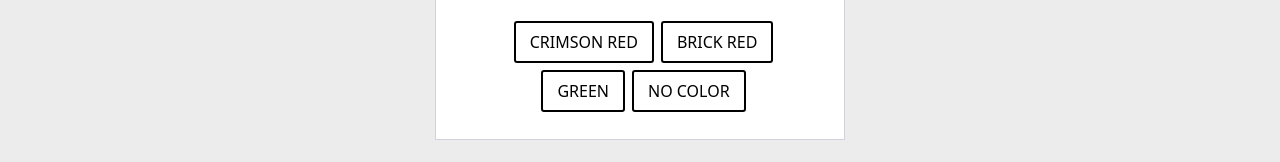
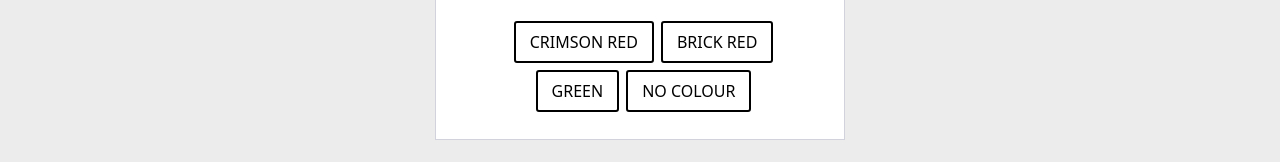
Before and after one commit to Meenakshi-10/GENTUTE-WEBSITE, a React (Create React App) app in the folder frontend/: page /salt_analysis in a window 1280 px wide. Shown: the part 565-727 px from the top of the page. Built offline with nearby package versions, Linux system fonts and the light colour scheme.

Commit message:
salt analysis checkbox changes handled

```diff
--- a/frontend/src/Components/SaltAnalysis.js
+++ b/frontend/src/Components/SaltAnalysis.js
@@ -1,17 +1,35 @@
 import React, { useState } from "react";
 import "./SingleObservation.css"
 import Navigation from "./Navbar";
+import { Button } from "react-bootstrap";
 
 function SaltAnalysis() {
-  const [obs, setobs] = useState({
+  const [obs, setObs] = useState({
     EID: 1,
     IMG: "1",
     OBS: "Dip a rod in conc. HCl then dip it in the salt and expose it to the flame. Observe the color of the flame.",
-    OPTIONS : ["Crimson red", "Brick red", "Green", "No color"]
+    OPTIONS : [{name:"Crimson red",isObserved:false}, {name:"Brick red",isObserved:false},{name:"Green",isObserved:false},{name:"No Colour",isObserved:false}]
   });
 
-  const changeHandler = () => {}
+  const changeHandler = (item) => {
+    const name = item.target.name
+    const isChecked = item.target.checked
+    const currentObservations=obs.OPTIONS
+    for (let observation of currentObservations){
+      if(observation.name===name){
+        observation.isObserved=isChecked
+        break
+      }
+    }
+    setObs((prevState) => ({
+      ... prevState,
+      OPTIONS : currentObservations
+    }))
+  }
 
+  const nextObservation = () => {
+
+  }
     return (
         <div>
         <Navigation></Navigation>
@@ -25,17 +43,20 @@ function SaltAnalysis() {
                 <hr class="mb-30"/>
 
                   {
-                      obs.OPTIONS.map(option => (( <label class="check">
-				                                           <input type="checkbox"/>
-				                                           <span>{option}</span>
-				                                           </label>
-                                                  ) ))
+                      obs.OPTIONS.map(option => (
+                        (
+                          <label class="check">
+                            <input type="checkbox" name={option.name} checked={option.isObserved} onChange={changeHandler} />
+                            <span>{option.name}</span>
+				                  </label>
+                        )
+                      ))
                   }
             </div>
         </div>
     </div>
 </div>
-<button style = {{marginLeft: "47%", marginTop: "2%"}} onChange = {changeHandler}>Continue</button>
+<button style = {{marginLeft: "47%", marginTop: "2%"}} onClick = {nextObservation} >Continue</button>
 </div>
     );
   }
```
